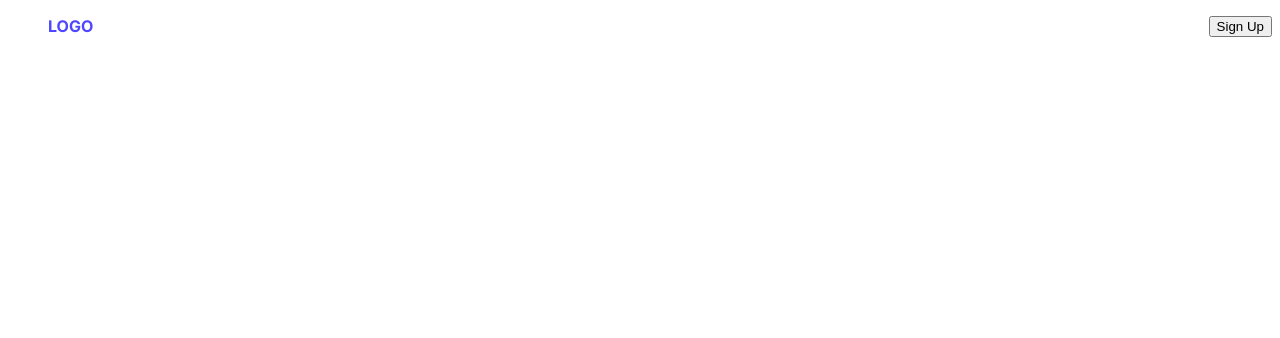
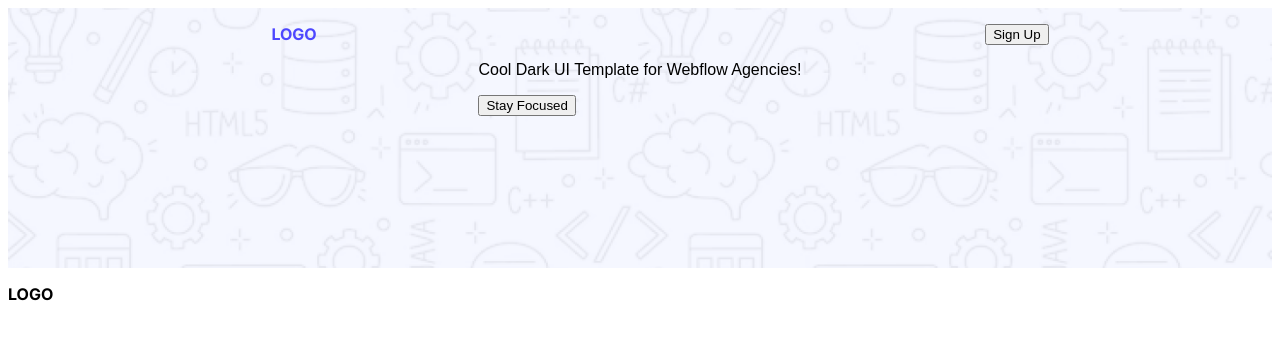
Before and after one commit to sabuj292/Assignment_1_PH, a plain HTML site: page index.html in a window 1280 px wide. Drawn offline with Linux system fonts and the light colour scheme.

Commit message:
background image added

```diff
--- a/index.html
+++ b/index.html
@@ -10,17 +10,26 @@
     <link rel="stylesheet" href="style.css">
 </head>
 <body>
-    <header>
+    <header class="header">
 
         <div>
 
-        <div class="header-container">
+        <div class="header-container1">
         <nav>
             <ul class="navigation">
                 <li class="inter-font primary-color">LOGO</li>
                 <li><button>Sign Up</button></li>
             </ul>
         </nav>
+        </div>
+
+        <div class="header-container2">
+
+        <p class="raleway-font">Cool Dark UI Template for Webflow Agencies!</p>
+
+             <button>Stay Focused</button>
+
+
         </div>
 
         </div>
@@ -33,7 +42,9 @@
 
     </main>
     <footer>
-
+        <div>
+            <p class="footer_1 inter-font">LOGO</p>
+        </div>
     </footer>
 
 </body>
--- a/style.css
+++ b/style.css
@@ -14,8 +14,36 @@
   /* font-style: normal; */
 }
 
+/* secondary font */
+
+.raleway-font {
+  font-family: "Raleway", sans-serif;
+  font-optical-sizing: auto;
+  /* font-weight: <weight>; */
+  font-style: normal;
+}
+
+/* header section bg image */
+
+.header{
+    background-image: url(/images/Hero-bg.png);
+    background-size: cover;       /* Cover entire header */
+    background-position: center;  /* Center the image */
+    /* max-height: 700px;                Set height of header */
+                   /* Optional: text color */
+    display: flex;
+    /* align-items: center; */
+    justify-content: center;
+}
+
 .header-container1{
-    margin: 50px;
+    margin: 0px 20px;
+}
+
+.header-container2{
+    margin-bottom: 152px;
+    margin-left: 267px;
+    margin-right: 267px;
 }
 
 .primary-color{
```
